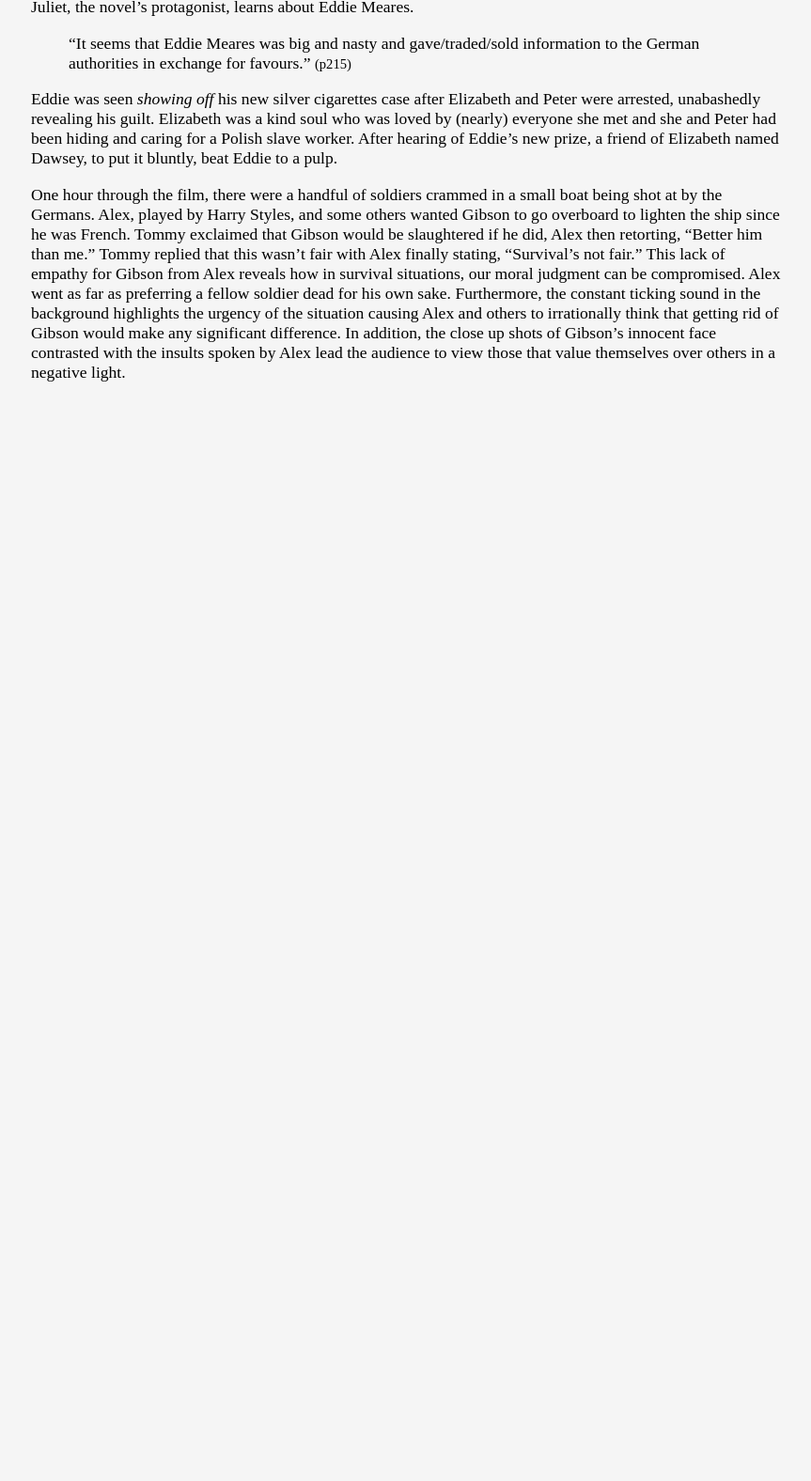
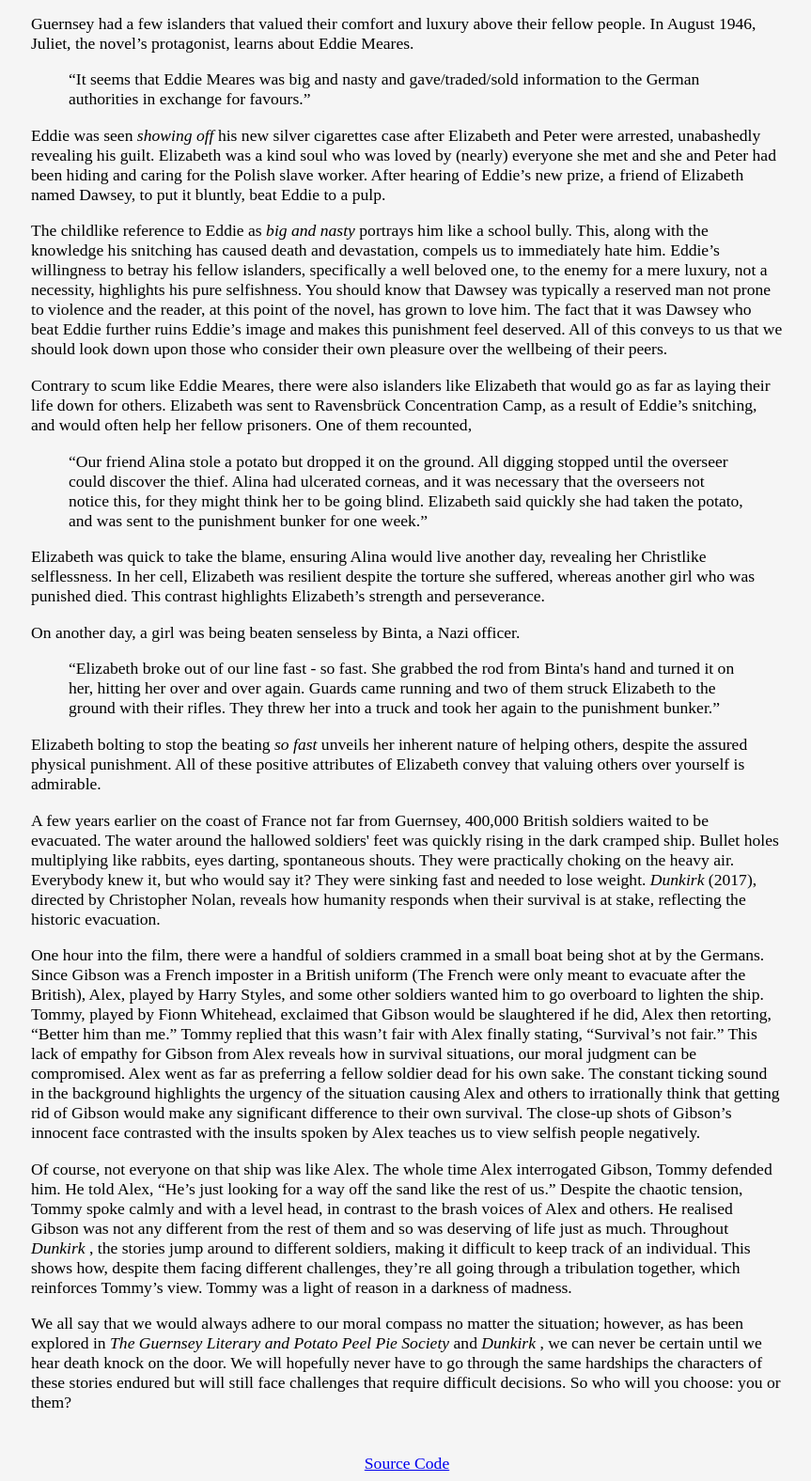
Before and after one commit to joebamba/literary-article, a plain HTML site: page index.html in a window 1280 px wide. Shown: the part 480-2056 px from the top of the page at 94% size, without its empty margins (207-1070 px from the left). Before the commit the page ends 939 px from the top, so only its background shows below. Drawn offline with Linux system fonts and the light colour scheme.

Commit message:
Put in full article text

```diff
--- /dev/null
+++ b/amogus.js
@@ -0,0 +1,8 @@
+let sus = false;
+const body = document.body.style;
+
+function imposter() {
+  sus = !sus;
+  body.fontFamily = sus ? "amogus" : "serif";
+  body.textTransform = sus ? "uppercase" : "none";
+}
--- a/index.html
+++ b/index.html
@@ -5,41 +5,44 @@
     <meta name="viewport" content="width=device-width, initial-scale=1.0" />
     <title>You or Them</title>
     <link rel="stylesheet" href="style.css" />
+    <link rel="shortcut icon" href="/favicon.ico" />
+    <script src="amogus.js" defer></script>
   </head>
   <body>
     <article>
-      <h1>You or Them</h1>
+      <h1>You or Them?</h1>
       <div id="byline">
-        Kai Kurosawa explores two World War II based stories and the morals they
-        teach about survival.
+        Kai Kurosawa explores what World War II narratives can teach us about
+        survival.
       </div>
       <!-- Image -->
-      <caption>
-        Image Caption
-      </caption>
+      <figure>
+        <img src="" alt="" />
+        <figcaption>image caption</figcaption>
+      </figure>
       <p>
         It’s you or them. Are you going to let them die, ensuring your survival
         but creating a dark cloud that will hang over you for the rest of your
         life? Or, are you going to save them, knowing that you’ve extended their
         life by at least a little, but have placed your own survival in the
-        hands of fate? Times of desperation, such as World War 2, produce many
+        hands of fate? Times of desperation, such as World War II, produce many
         such situations that reveal which choice one would make.
       </p>
 
       <p>
-        2 brave islanders, an elderly paraplegic and a young woman risk their
-        lives sheltering and feeding a shivering, bony figure. The war had been
-        devastating for them both yet they still found the time and resources to
-        care for this poor, weak child. In a neighbouring house, a large man
-        grins as he dreams of his sweet rewards the Nazi officers would give
-        him. <i>Guernsey Literary and Potato Peel Pie Society</i> (2008) ,
-        written by Mary Ann Shaffer and Annie Barrows, is a novel composed
-        entirely of letters set in 1940s Guernsey, a British island in the
-        English Channel. During World War II, the island was occupied by the
-        Nazis and throughout the book we learn of life during and post
-        occupation. The book explores many themes including the dynamic of those
-        that are selfish and those that value others above themselves during
-        desperate times.
+        Two brave islanders, an elderly paraplegic and a young woman risk their
+        lives sheltering and feeding a shivering, bony figure. The German
+        occupation has been devastating for them both yet they still found the
+        time and resources to care for this poor, weak child. In a neighbouring
+        house, a large man grins as he dreams of his sweet rewards the Nazi
+        officers would give him.
+        <i>The Guernsey Literary and Potato Peel Pie Society</i> (2008), written
+        by Mary Ann Shaffer and Annie Barrows, is a novel composed entirely of
+        letters set in 1940s Guernsey, a British island in the English Channel.
+        During World War II, the island was occupied by the Nazis and throughout
+        the book we learn of life during and post occupation. The book explores
+        many themes including the dynamic of those that are selfish and those
+        that value others above themselves during desperate times.
       </p>
 
       <p>
@@ -52,36 +55,136 @@
           >It seems that Eddie Meares was big and nasty and gave/traded/sold
           information to the German authorities in exchange for favours.</q
         >
-        <small>(p215)</small>
       </blockquote>
       <p>
         Eddie was seen <em>showing off</em> his new silver cigarettes case after
         Elizabeth and Peter were arrested, unabashedly revealing his guilt.
         Elizabeth was a kind soul who was loved by (nearly) everyone she met and
-        she and Peter had been hiding and caring for a Polish slave worker.
+        she and Peter had been hiding and caring for the Polish slave worker.
         After hearing of Eddie’s new prize, a friend of Elizabeth named Dawsey,
         to put it bluntly, beat Eddie to a pulp.
       </p>
-      <!-- more stuff here -->
 
       <p>
-        One hour through the film, there were a handful of soldiers crammed in a
-        small boat being shot at by the Germans. Alex, played by Harry Styles,
-        and some others wanted Gibson to go overboard to lighten the ship since
-        he was French. Tommy exclaimed that Gibson would be slaughtered if he
+        The childlike reference to Eddie as <em>big and nasty</em> portrays him
+        like a school bully. This, along with the knowledge his snitching has
+        caused death and devastation, compels us to immediately hate him.
+        Eddie’s willingness to betray his fellow islanders, specifically a well
+        beloved one, to the enemy for a mere luxury, not a necessity, highlights
+        his pure selfishness. You should know that Dawsey was typically a
+        reserved man not prone to violence and the reader, at this point of the
+        novel, has grown to love him. The fact that it was Dawsey who beat Eddie
+        further ruins Eddie’s image and makes this punishment feel deserved. All
+        of this conveys to us that we should look down upon those who consider
+        their own pleasure over the wellbeing of their peers.
+      </p>
+
+      <p>
+        Contrary to scum like Eddie Meares, there were also islanders like
+        Elizabeth that would go as far as laying their life down for others.
+        Elizabeth was sent to Ravensbrück Concentration Camp, as a result of
+        Eddie’s snitching, and would often help her fellow prisoners. One of
+        them recounted,
+      </p>
+      <blockquote>
+        <q
+          >Our friend Alina stole a potato but dropped it on the ground. All
+          digging stopped until the overseer could discover the thief. Alina had
+          ulcerated corneas, and it was necessary that the overseers not notice
+          this, for they might think her to be going blind. Elizabeth said
+          quickly she had taken the potato, and was sent to the punishment
+          bunker for one week.</q
+        >
+      </blockquote>
+      <p>
+        Elizabeth was quick to take the blame, ensuring Alina would live another
+        day, revealing her Christlike selflessness. In her cell, Elizabeth was
+        resilient despite the torture she suffered, whereas another girl who was
+        punished died. This contrast highlights Elizabeth’s strength and
+        perseverance.
+      </p>
+
+      <p>
+        On another day, a girl was being beaten senseless by Binta, a Nazi
+        officer.
+      </p>
+      <blockquote>
+        <q
+          >Elizabeth broke out of our line fast - so fast. She grabbed the rod
+          from Binta's hand and turned it on her, hitting her over and over
+          again. Guards came running and two of them struck Elizabeth to the
+          ground with their rifles. They threw her into a truck and took her
+          again to the punishment bunker.</q
+        >
+      </blockquote>
+      <p>
+        Elizabeth bolting to stop the beating <em>so fast</em> unveils her
+        inherent nature of helping others, despite the assured physical
+        punishment. All of these positive attributes of Elizabeth convey that
+        valuing others over yourself is admirable.
+      </p>
+
+      <p>
+        A few years earlier on the coast of France not far from Guernsey,
+        400,000 British soldiers waited to be evacuated. The water around the
+        hallowed soldiers' feet was quickly rising in the dark cramped ship.
+        Bullet holes multiplying like rabbits, eyes darting, spontaneous shouts.
+        They were practically choking on the heavy air. Everybody knew it, but
+        who would say it? They were sinking fast and needed to lose weight.
+        <i>Dunkirk</i> (2017), directed by Christopher Nolan, reveals how
+        humanity responds when their survival is at stake, reflecting the
+        historic evacuation.
+      </p>
+
+      <p>
+        One hour into the film, there were a handful of soldiers crammed in a
+        small boat being shot at by the Germans. Since Gibson was a French
+        imposter in a British uniform (The French were only meant to evacuate
+        after the British), Alex, played by Harry Styles, and some other
+        soldiers wanted him to go overboard to lighten the ship. Tommy, played
+        by Fionn Whitehead, exclaimed that Gibson would be slaughtered if he
         did, Alex then retorting, <q>Better him than me.</q> Tommy replied that
         this wasn’t fair with Alex finally stating,
-        <q>Survival’s not fair.</q>
-        This lack of empathy for Gibson from Alex reveals how in survival
-        situations, our moral judgment can be compromised. Alex went as far as
-        preferring a fellow soldier dead for his own sake. Furthermore, the
-        constant ticking sound in the background highlights the urgency of the
-        situation causing Alex and others to irrationally think that getting rid
-        of Gibson would make any significant difference. In addition, the close
-        up shots of Gibson’s innocent face contrasted with the insults spoken by
-        Alex lead the audience to view those that value themselves over others
-        in a negative light.
+        <q>Survival’s not fair.</q> This lack of empathy for Gibson from Alex
+        reveals how in survival situations, our moral judgment can be
+        compromised. Alex went as far as preferring a fellow soldier dead for
+        his own sake. The constant ticking sound in the background highlights
+        the urgency of the situation causing Alex and others to irrationally
+        think that getting rid of Gibson would make any significant difference
+        to their own survival. The close-up shots of Gibson’s innocent face
+        contrasted with the insults spoken by Alex teaches us to view selfish
+        people negatively.
+      </p>
+
+      <p>
+        Of course, not everyone on that ship was like Alex. The whole time Alex
+        interrogated Gibson, Tommy defended him. He told Alex,
+        <q>He’s just looking for a way off the sand like the rest of us.</q>
+        Despite the chaotic tension, Tommy spoke calmly and with a level head,
+        in contrast to the brash voices of Alex and others. He realised Gibson
+        was not any different from the rest of them and so was deserving of life
+        just as much. Throughout <i>Dunkirk</i> , the stories jump around to
+        different soldiers, making it difficult to keep track of an individual.
+        This shows how, despite them facing different challenges, they’re all
+        going through a tribulation together, which reinforces Tommy’s view.
+        Tommy was a light of reason in a darkness of madness.
+      </p>
+
+      <p>
+        We all say that we would always adhere to our moral compass no matter
+        the situation; however, as has been explored in
+        <i>The Guernsey Literary and Potato Peel Pie Society</i> and
+        <i>Dunkirk</i> , we can never be certain until we hear death knock on
+        the door. We will hopefully never have to go through the same hardships
+        the characters of these stories endured but will still face challenges
+        that require difficult decisions. So who will you choose: you or them?
       </p>
     </article>
+    <a
+      id="github"
+      href="https://github.com/joebamba/literary-article"
+      target="_blank"
+      >Source Code</a
+    >
   </body>
 </html>
--- a/style.css
+++ b/style.css
@@ -1,3 +1,8 @@
+@font-face {
+  font-family: amogus;
+  src: url(amogus.ttf);
+}
+
 body {
   display: grid;
   justify-content: center;
@@ -10,3 +15,7 @@ article {
   padding: 1.5em;
   max-width: 50rem;
 }
+
+#github {
+  text-align: center;
+}
```
Also changed, not shown: amogus.ttf (added), favicon.ico (added), 1 other file.
